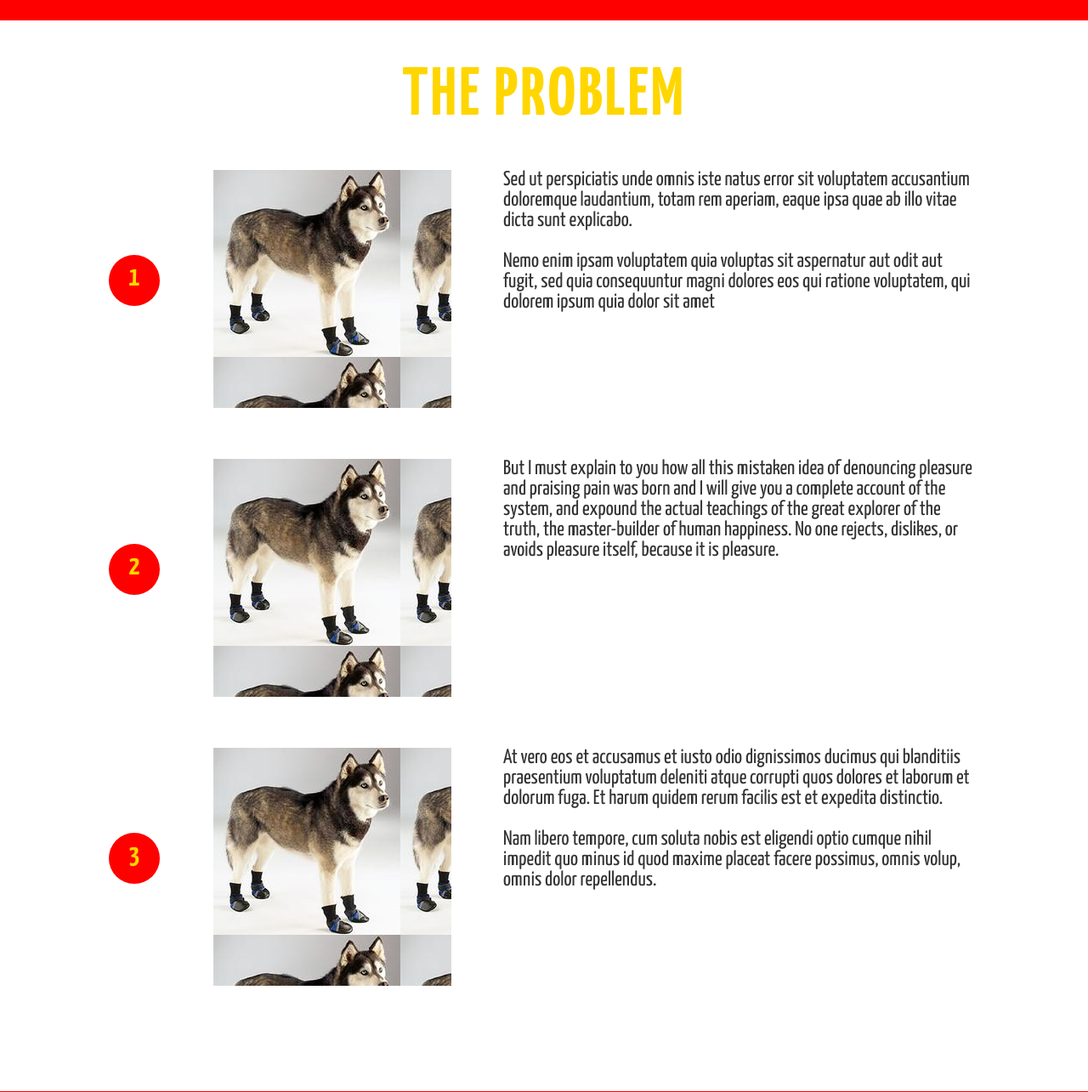
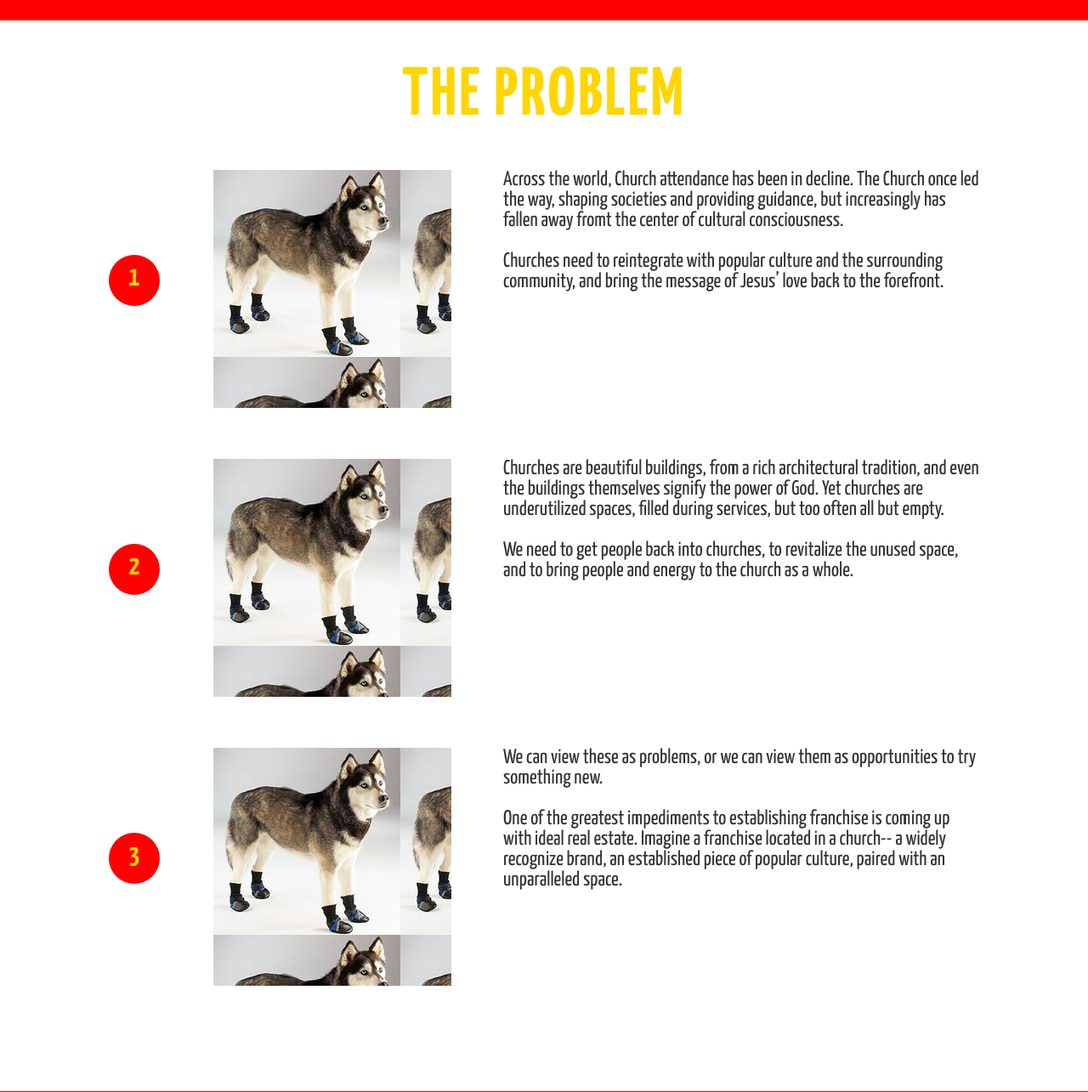
Before and after one commit to jianshentan/mcmass, a Node server app: page / in a window 1280 px wide. Shown: the part 720-2005 px from the top of the page at 85% size. Run offline with Node 20, Linux system fonts and the light colour scheme.

Commit message:
First text input

```diff
--- a/views/index.ejs
+++ b/views/index.ejs
@@ -25,9 +25,9 @@
                         <br>
                         <div class="top-description">
 
-                            Bitchin Rad. Lorem ipsum dolor sit amet, consectetur adipiscing elit, sed do eiusmod tempor incididunt ut labore et dolore magna aliqua.
+                            The McMass project wants to revitalize Churches as centers for conversation and cultural engagement.
                             <br><br>
-                            Ut enim ad minim veniam, quis nostrud exercitation ullamco laboris nisi ut aliquip ex ea commodo consequat. Duis aute irure dolor in reprehenderit in voluptate velit esse cillum dolore eu fugiat nulla pariatur.
+                            We are currently seeking partners for a beta test of our concept, to establish a McDonald’s franchise in a church.
                         </div>
                     </div>
 
@@ -62,9 +62,9 @@
                     <div class="problem-number">1</div>
                     <div class="problem-image problem-image-one"></div>
                     <div class="problem-description">
-                        Sed ut perspiciatis unde omnis iste natus error sit voluptatem accusantium doloremque laudantium, totam rem aperiam, eaque ipsa quae ab illo vitae dicta sunt explicabo.
+                        Across the world, Church attendance has been in decline. The Church once led the way, shaping societies and providing guidance, but increasingly has fallen away fromt the center of cultural consciousness.
                         <br><br>
-                        Nemo enim ipsam voluptatem quia voluptas sit aspernatur aut odit aut fugit, sed quia consequuntur magni dolores eos qui ratione voluptatem, qui dolorem ipsum quia dolor sit amet
+                        Churches need to reintegrate with popular culture and the surrounding community, and bring the message of Jesus’ love back to the forefront.
                     </div>
                 </div>
 
@@ -72,7 +72,9 @@
                     <div class="problem-number">2</div>
                     <div class="problem-image problem-image-two"></div>
                     <div class="problem-description">
-                        But I must explain to you how all this mistaken idea of denouncing pleasure and praising pain was born and I will give you a complete account of the system, and expound the actual teachings of the great explorer of the truth, the master-builder of human happiness. No one rejects, dislikes, or avoids pleasure itself, because it is pleasure.
+                        Churches are beautiful buildings, from a rich architectural tradition, and even the buildings themselves signify the power of God. Yet churches are underutilized spaces, filled during services, but too often all but empty.
+                        <br><br>
+                        We need to get people back into churches, to revitalize the unused space, and to  bring people and energy to the church as a whole.
                     </div>
                 </div>
 
@@ -80,9 +82,9 @@
                     <div class="problem-number">3</div>
                     <div class="problem-image problem-image-three"></div>
                     <div class="problem-description">
-                        At vero eos et accusamus et iusto odio dignissimos ducimus qui blanditiis praesentium voluptatum deleniti atque corrupti quos dolores et laborum et dolorum fuga. Et harum quidem rerum facilis est et expedita distinctio.
+                        We can view these as problems, or we can view them as opportunities to try something new.
                         <br><br>
-                        Nam libero tempore, cum soluta nobis est eligendi optio cumque nihil impedit quo minus id quod maxime placeat facere possimus, omnis volup, omnis dolor repellendus.
+                        One of the greatest impediments to establishing franchise is coming up with ideal real estate. Imagine a franchise located in a church-- a widely recognize brand, an established piece of popular culture, paired with an unparalleled space.
                     </div>
                 </div>
 
@@ -126,12 +128,11 @@
                 <div class="content">
                     <br><br><br>
                     <div class="solution-description">
-                        But I must explain to you how all this mistaken idea of denouncing pleasure and praising pain was born and I will give you a complete account of the system, and expound the actual teachings of the great explorer of the truth, the master-builder of human happiness. No one rejects, dislikes, or avoids pleasure itself, because it is pleasure. And expound the actual teachings of the great explorer of the truth.
+                        Let’s solve the vacant church problem.
                         <br><br>
-                        At vero eos et accusamus et iusto odio dignissimos ducimus qui blanditiis praesentium voluptatum deleniti atque corrupti quos dolores et laborum et dolorum fuga. Et harum quidem rerum facilis est et expedita distinctio. At vero eos et accusamus et iusto odio dignissimos ducimus qui blanditiis.
+                        We created the McMass project because we want to see our churches continue to thrive in modern culture. By building a McDonalds, a church not only gains valuable supplementary income that can be put towards outreach programs,development, and charity, but also situates itself within the very day life of the community.
                         <br><br>
-                        Nam libero tempore, cum soluta nobis est eligendi optio cumque nihil impedit quo minus id quod maxime placeat facere possimus, omnis volup, omnis dolor repellendus.
-
+                        Think of the opportunities this presents: to be able to reach people everyday, outside of formal worship. The McMass project is the chance to establish the real-world equivalent of social media presence.
                     </div>
                 </div>
             </div>
```
